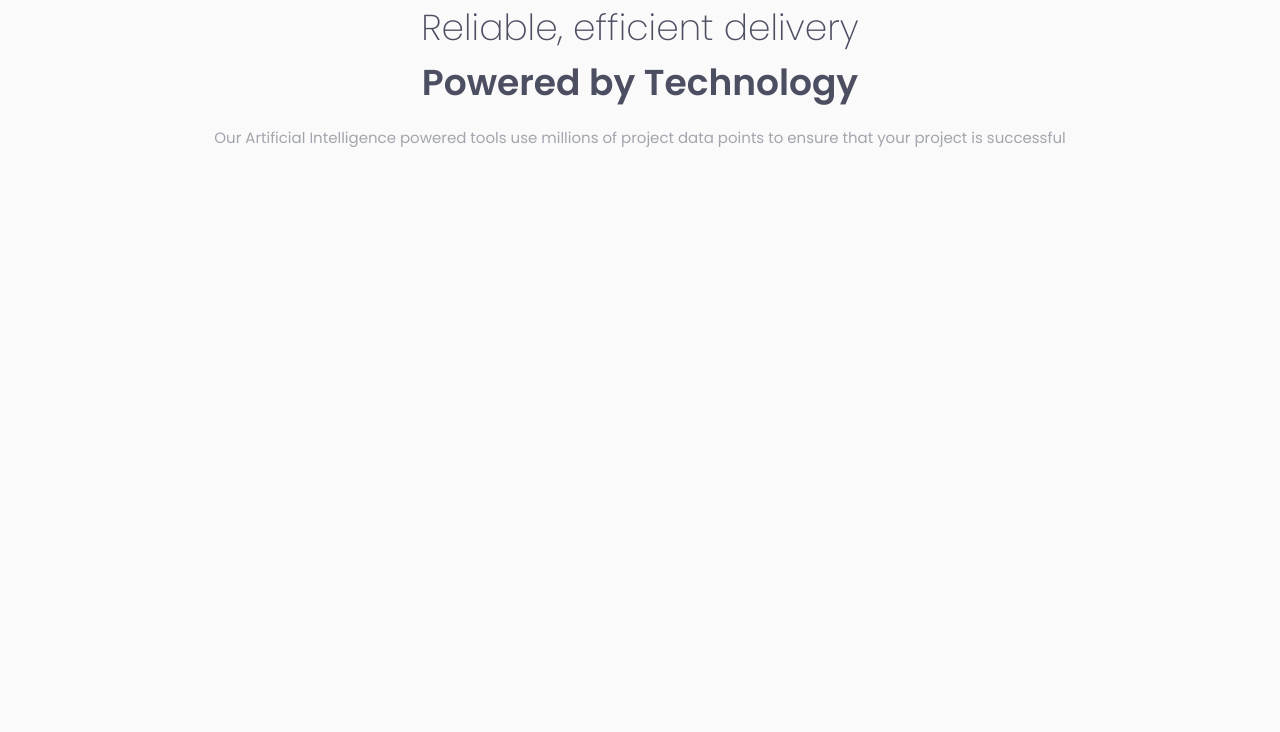
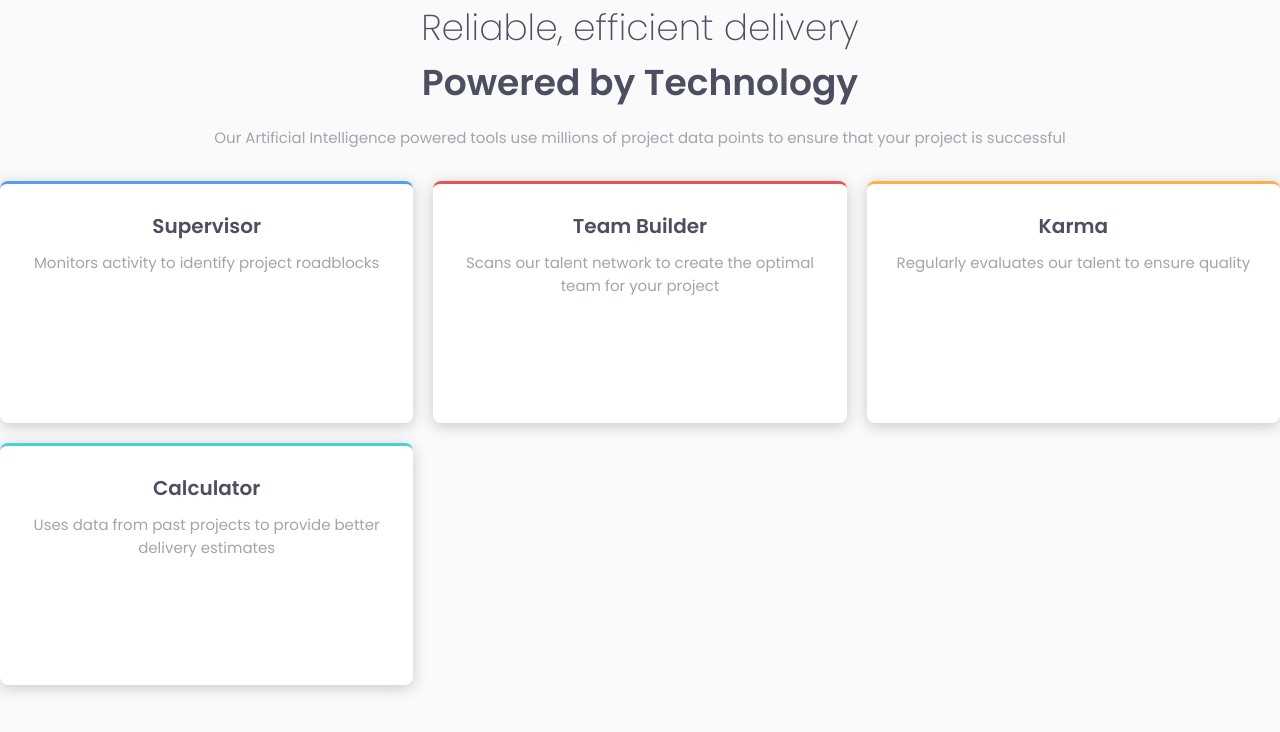
Before and after one commit to zetmosoma10/four-card-feature, a plain HTML site: page index.html in a window 1280 px wide. Drawn offline with Linux system fonts and the light colour scheme.

Commit message:
define grid component

```diff
--- a/index.html
+++ b/index.html
@@ -24,5 +24,45 @@
       Our Artificial Intelligence powered tools use millions of project data
       points to ensure that your project is successful
     </p>
+    <div class="container grid grid-3x2 grid-3x1">
+      <div class="card card--blue">
+        <h2>Supervisor</h2>
+        <p>Monitors activity to identify project roadblocks</p>
+        <div class="icon-container">
+          <svg class="icon">
+            <use xlink:href="/icons/svgSprite.svg#icon-supervisor"></use>
+          </svg>
+        </div>
+      </div>
+      <div class="card card--red">
+        <h2>Team Builder</h2>
+        <p>
+          Scans our talent network to create the optimal team for your project
+        </p>
+        <div class="icon-container">
+          <svg class="icon">
+            <use xlink:href="/icons/svgSprite.svg#icon-team-builder"></use>
+          </svg>
+        </div>
+      </div>
+      <div class="card card--orange">
+        <h2>Karma</h2>
+        <p>Regularly evaluates our talent to ensure quality</p>
+        <div class="icon-container">
+          <svg class="icon">
+            <use xlink:href="/icons/svgSprite.svg#icon-karma"></use>
+          </svg>
+        </div>
+      </div>
+      <div class="card card--cyan">
+        <h2>Calculator</h2>
+        <p>Uses data from past projects to provide better delivery estimates</p>
+        <div class="icon-container">
+          <svg class="icon">
+            <use xlink:href="/icons/svgSprite.svg#icon-calculator"></use>
+          </svg>
+        </div>
+      </div>
+    </div>
   </body>
 </html>
--- a/styles.css
+++ b/styles.css
@@ -81,10 +81,23 @@ p {
 
 .card {
   border-radius: 8px;
+  box-shadow: 0 3px 15px rgba(0, 0, 0, 0.2);
+  background: #fff;
+  min-width: 31rem;
+  padding: 2.7rem;
+}
+
+.card--blue {
   border-top: 3px solid var(--primary-color-blue);
-  background: #fff;
-  width: 31rem;
-  padding: 2.7rem;
+}
+.card--orange {
+  border-top: 3px solid var(--primary-color-orange);
+}
+.card--cyan {
+  border-top: 3px solid var(--primary-color-cyan);
+}
+.card--red {
+  border-top: 3px solid var(--primary-color-red);
 }
 
 /* Icon*/
@@ -103,3 +116,27 @@ p {
     height: 67px;
   }
 }
+
+/* Grid */
+.grid {
+  display: grid;
+  justify-content: center;
+  align-content: center;
+  row-gap: 2rem;
+}
+
+@media screen and (min-width: 768px) {
+  .grid-3x2 {
+    grid-template-columns: repeat(2, 1fr);
+    grid-template-rows: repeat(3, 1fr);
+    column-gap: 2rem;
+  }
+}
+
+@media screen and (min-width: 1024px) {
+  .grid-3x1 {
+    grid-template-columns: repeat(3, 1fr);
+    grid-template-rows: 1fr;
+    column-gap: 2rem;
+  }
+}
```
